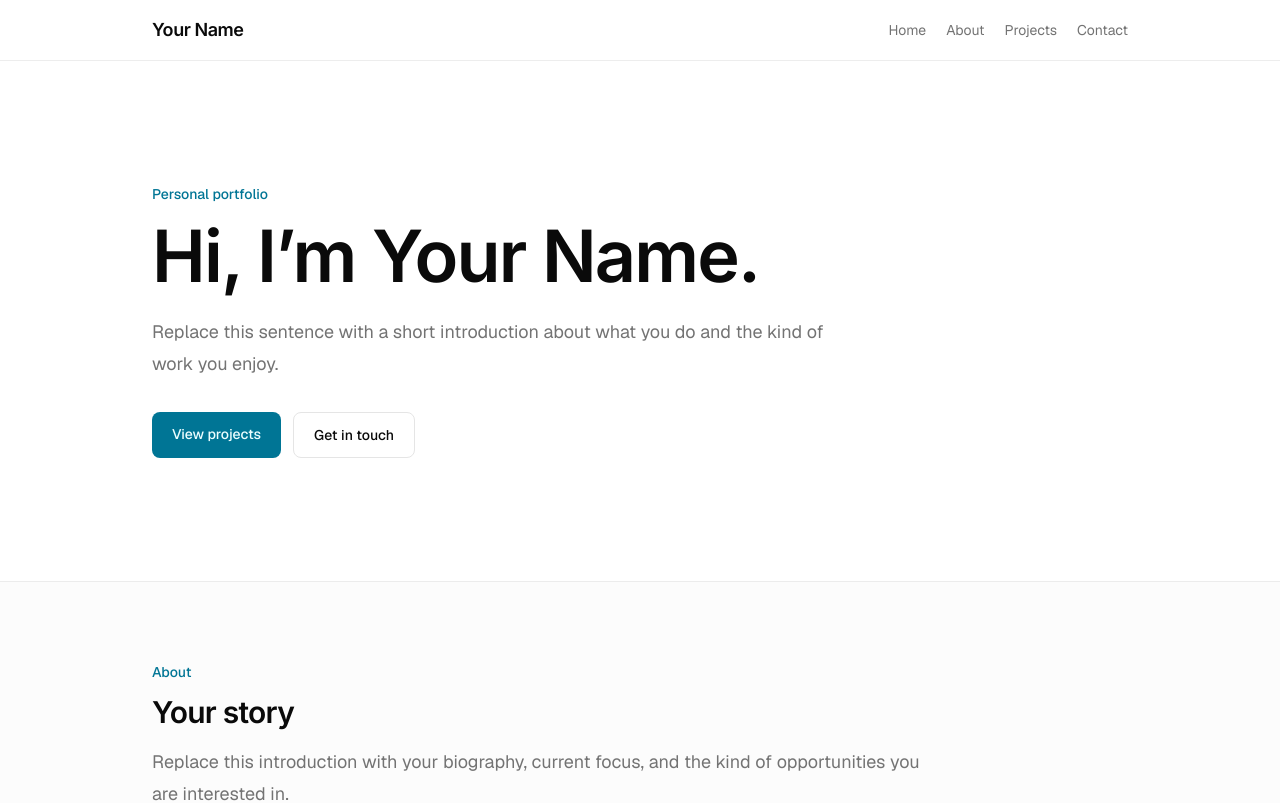
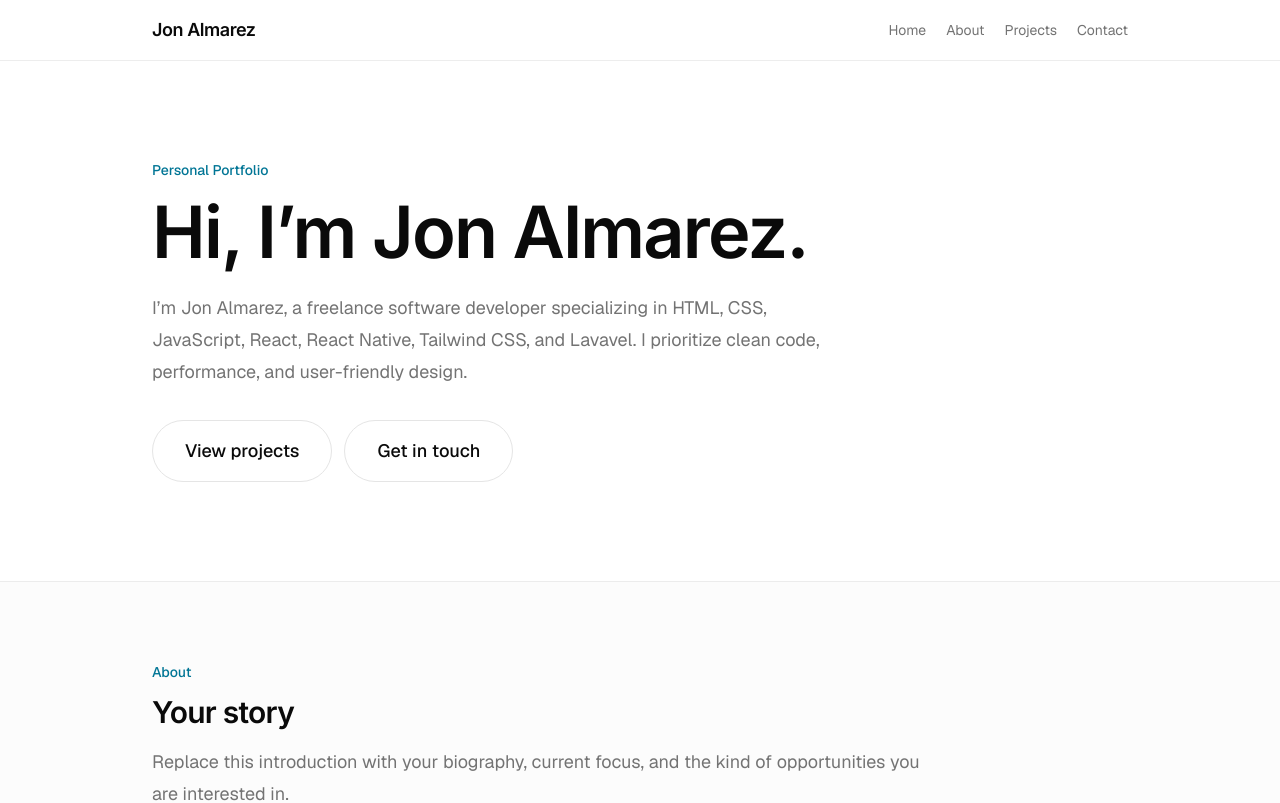
Before and after one commit to JonBaldwinAlmarez/portfolio-2026, a Next.js app: page / in a window 1280 px wide. Shown: the top 803 px of the page. Built offline with nearby package versions, Linux system fonts and the light colour scheme.

Commit message:
Update site configuration and enhance Hero component with animated buttons

```diff
--- /dev/null
+++ b/components/shared/AnimatedButton.tsx
@@ -0,0 +1,42 @@
+import { ReactNode } from "react";
+
+type AnimatedBorderButtonProps = {
+  children: ReactNode;
+};
+
+export const AnimatedBorderButton = ({
+  children,
+}: AnimatedBorderButtonProps) => {
+  return (
+    <button
+      className="relative bg-transparent border border-border
+        text-foreground hover:border-primary/50 transition-all
+        duration-1000 focus:outline-none focus-visible:ring-2
+        focus-visible:ring-primary focus-visible:ring-offset-2
+        disabled:opacity-50 disabled:cursor-not-allowed group
+        px-8 py-4 text-lg font-medium rounded-full overflow-visible
+        animated-border">
+      {/* Animated SVG Border */}
+      <svg
+        className="absolute left-0 top-0 w-full h-full pointer-events-none download-cv-border"
+        viewBox="0 0 200 60"
+        preserveAspectRatio="none"
+        style={{ overflow: "visible" }}>
+        <path
+          d="M 30,1 A 29,29 0 0 0 1,30 L 1,30 A 29,29 0 0 0 30,59 L 170,59 A 29,29 0 0 0 199,30 L 199,30 A 29,29 0 0 0 170,1 Z"
+          fill="none"
+          stroke="var(--color-primary)"
+          strokeWidth="2"
+          strokeDasharray="400 550"
+          strokeDashoffset="400"
+          strokeLinecap="round"
+          strokeLinejoin="round"
+          className="animated-border-path"
+        />
+      </svg>
+      <span className="relative z-10 flex items-center justify-center gap-2">
+        {children}
+      </span>
+    </button>
+  );
+};
--- a/config/site.ts
+++ b/config/site.ts
@@ -1,6 +1,6 @@
 export const siteConfig = {
-  name: "Your Name",
-  email: "hello@example.com",
+  name: "Jon Almarez",
+  email: "cpe.jbma@gmail.com",
   navigation: [
     { label: "Home", href: "/#home" },
     { label: "About", href: "/#about" },
--- a/features/home/components/Hero.tsx
+++ b/features/home/components/Hero.tsx
@@ -3,20 +3,19 @@
 import Link from "next/link";
 import { motion } from "motion/react";
 import { siteConfig } from "@/config/site";
+import { AnimatedBorderButton } from "@/components/shared/AnimatedButton";
 
 export default function Hero() {
   return (
     <section
       className="mx-auto flex min-h-[65vh] w-full max-w-5xl scroll-mt-20 flex-col items-start justify-center px-6 py-20"
-      id="home"
-    >
-      <p className="text-sm font-medium text-primary">Personal portfolio</p>
+      id="home">
+      <p className="text-sm font-medium text-primary">Personal Portfolio</p>
       <motion.h1
         initial={{ opacity: 0, y: 20 }}
         animate={{ opacity: 1, y: 0 }}
         transition={{ duration: 0.6 }}
-        className="mt-4 max-w-3xl font-heading text-5xl font-semibold tracking-tight sm:text-7xl"
-      >
+        className="mt-4 max-w-3xl font-heading text-5xl font-semibold tracking-tight sm:text-7xl">
         Hi, I’m {siteConfig.name}.
       </motion.h1>
 
@@ -24,24 +23,19 @@ export default function Hero() {
         initial={{ opacity: 0, y: 20 }}
         animate={{ opacity: 1, y: 0 }}
         transition={{ duration: 0.6, delay: 0.15 }}
-        className="mt-6 max-w-2xl text-lg leading-8 text-muted-foreground"
-      >
-        Replace this sentence with a short introduction about what you do and
-        the kind of work you enjoy.
+        className="mt-6 max-w-2xl text-lg leading-8 text-muted-foreground">
+        I’m Jon Almarez, a freelance software developer specializing in HTML,
+        CSS, JavaScript, React, React Native, Tailwind CSS, and Lavavel. I
+        prioritize clean code, performance, and user-friendly design.
       </motion.p>
       <div className="mt-8 flex flex-wrap gap-3">
-        <Link
-          className="rounded-md bg-primary px-5 py-3 text-sm font-medium text-primary-foreground transition-colors hover:bg-primary/90"
-          href="/#projects"
-        >
-          View projects
-        </Link>
-        <Link
-          className="rounded-md border border-border px-5 py-3 text-sm font-medium transition-colors hover:bg-muted"
-          href="/#contact"
-        >
-          Get in touch
-        </Link>
+        <AnimatedBorderButton>
+          <Link href="/#projects">View projects</Link>
+        </AnimatedBorderButton>
+
+        <AnimatedBorderButton>
+          <Link href="/#contact">Get in touch</Link>
+        </AnimatedBorderButton>
       </div>
     </section>
   );
```
